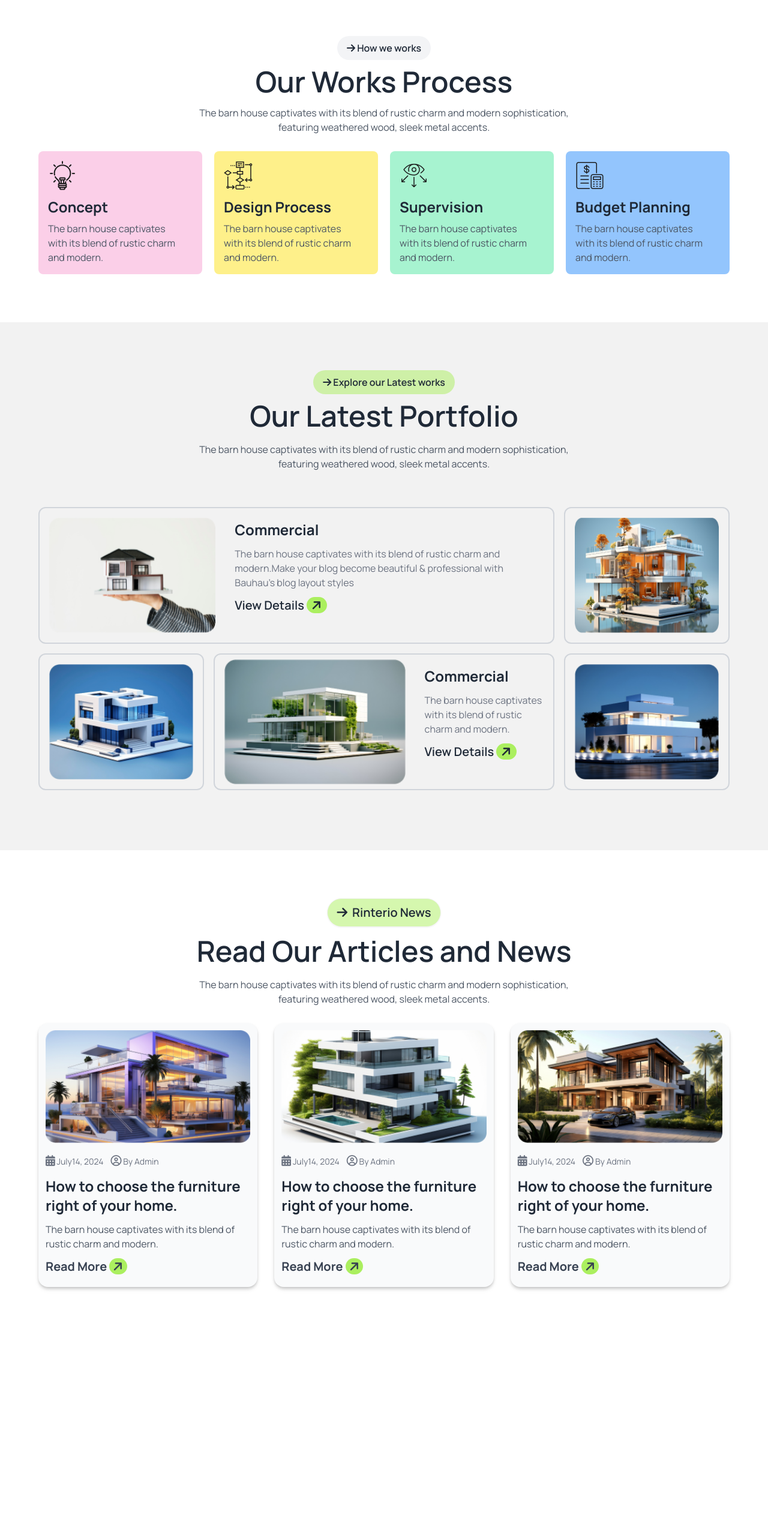
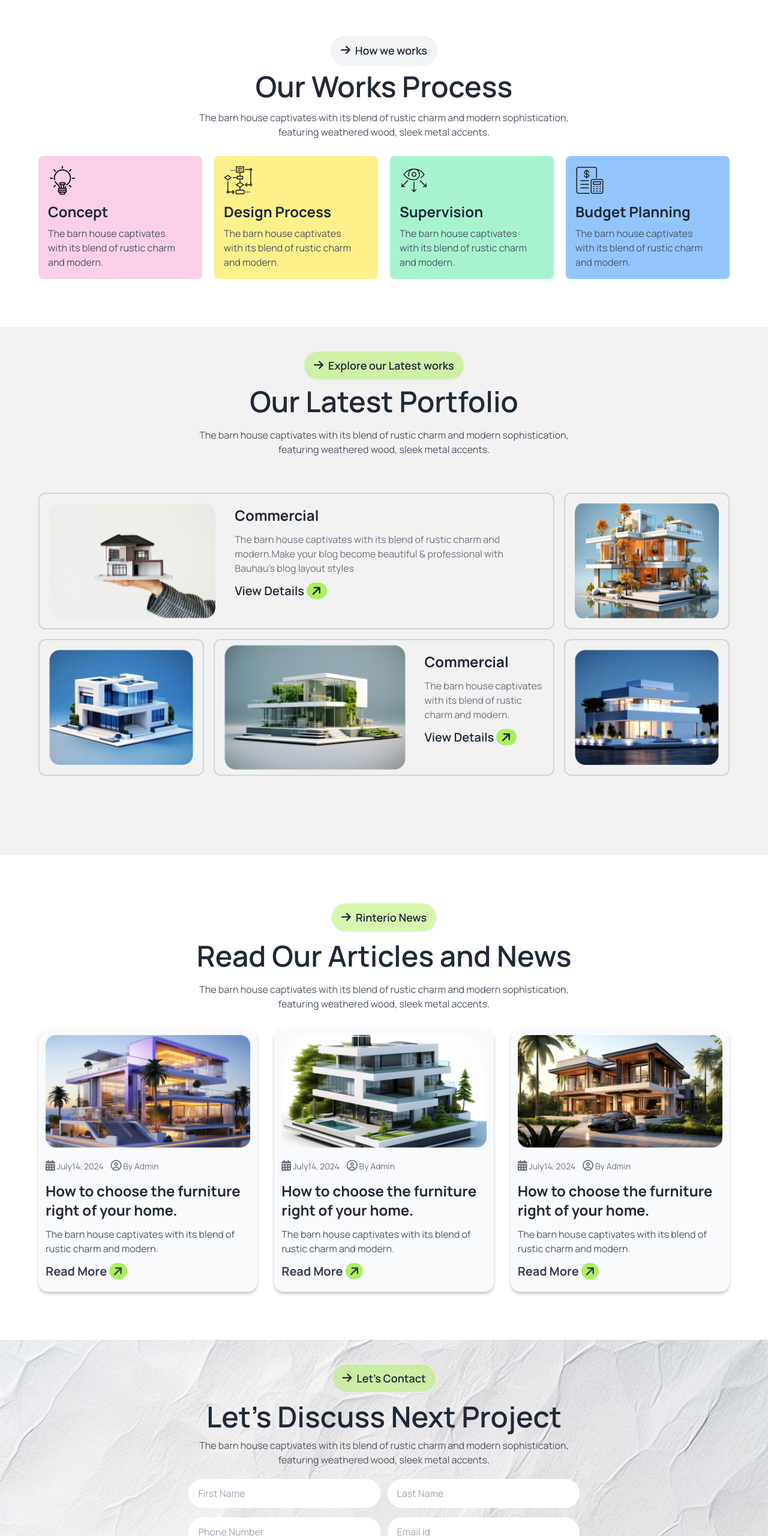
Before and after one commit to ridoyhowladerabir69/assignment-3, a plain HTML site: page index.html in a window 1280 px wide. Shown: the part 1750-4310 px from the top of the page at 60% size. Before the commit the page ends 3935 px from the top, so only its background shows below. Drawn offline with nearby package versions, Linux system fonts and the light colour scheme.

Commit message:
push the contact section

```diff
--- a/index.html
+++ b/index.html
@@ -28,6 +28,12 @@
           }
         }
     </script>
+    <style>
+        .input-bgimg {
+            background-image: url(assets/bg.jpg);
+            background-size: cover;
+        }
+    </style>
 </head>
 <body class="font-manrope">
     <header class="bg-base-200 overflow-hidden">
@@ -156,7 +162,7 @@
          <!-- Works Process section -->
         <section class="max-w-screen-xl mx-auto lg:px-16 mb-10">
             <div class="text-center mb-7 md:mt-10 lg:mt-20">
-                <button class="bg-gray-100 px-4 py-2 rounded-3xl text-base font-semibold mb-3"><i class="fa-solid fa-arrow-right"></i> How we works</button>
+                <button class="btn bg-gray-100 rounded-3xl text-lg mb-3"><i class="fa-solid fa-arrow-right"></i> How we works</button>
                 <h2 class="text-5xl font-semibold mb-4">Our Works Process</h2>
                 <p class="text-base text-gray-600">The barn house captivates with its blend of rustic charm and modern sophistication, <br> featuring weathered wood, sleek metal accents.</p>
             </div>
@@ -192,7 +198,7 @@
         <section class="mb-10 md:mt-10 lg:mt-20 bg-base-200 lg:h-[880px]">
             <div class="max-w-screen-xl mx-auto my-auto lg:px-16 relative">
                 <div class="text-center py-5 lg:py-10">
-                    <button class="bg-btnbg mt-10 px-4 py-2 rounded-3xl text-base font-semibold mb-3"><i class="fa-solid fa-arrow-right"></i> Explore our Latest works</button>
+                    <button class="btn bg-btnbg rounded-3xl text-lg font-semibold mb-3"><i class="fa-solid fa-arrow-right"></i> Explore our Latest works</button>
                     <h2 class="text-5xl font-semibold mb-5">Our Latest Portfolio</h2>
                     <p class="text-base text-gray-600">The barn house captivates with its blend of rustic charm and modern sophistication, <br> featuring weathered wood, sleek metal accents.</p>
                 </div>
@@ -238,7 +244,7 @@
         <section class="max-w-screen-xl mx-auto lg:px-16 mb-10">
             <div class="text-center mt-10 lg:mt-20">
                 <div class="text-center mb-7">
-                        <button class="btn bg-btnbg rounded-3xl text-xl mb-4"><i class="fa-solid fa-arrow-right"></i> Rinterio News</button>
+                    <button class="btn bg-btnbg rounded-3xl text-lg mb-4"><i class="fa-solid fa-arrow-right"></i> Rinterio News</button>
                     <h2 class="text-5xl font-semibold mb-5">Read Our Articles and News</h2>
                     <p class="text-base text-gray-600">The barn house captivates with its blend of rustic charm and modern sophistication,<br> featuring weathered wood, sleek metal accents.</p>
                 </div>
@@ -285,6 +291,25 @@
                 </div>
             </div>
         </section>
+
+        <!-- Input section -->
+        <section class="input-bgimg mb-10 mt-10 lg:mt-20">
+            <div class="max-w-screen-xl mx-auto lg:px-16 py-10">
+                <div class="text-center">
+                    <button class="btn bg-btnbg rounded-3xl text-lg mb-4"><i class="fa-solid fa-arrow-right"></i> Let's Contact</button>
+                    <h2 class="text-5xl font-semibold mb-3">Let's Discuss Next Project</h2>
+                    <p class="text-gray-600 mb-5">The barn house captivates with its blend of rustic charm and modern sophistication, <br> featuring weathered wood, sleek metal accents.</p>
+                </div>
+                <form class="text-center">
+                    <input class="w-80 h-12 px-4 rounded-3xl mb-4 mr-2" type="text" placeholder="First Name">
+                    <input class="w-80 h-12 px-4 rounded-3xl mb-4" type="text" placeholder="Last Name"><br>
+                    <input class="w-80 h-12 px-4 rounded-3xl mb-4 mr-2" type="text" placeholder="Phone Number">
+                    <input class="w-80 h-12 px-4 rounded-3xl mb-4" type="text" placeholder="Email id"><br>
+                    <textarea class="w-80 md:w-[650px] lg:w-[650px] h-36 rounded-xl px-3 py-2" name="" id="" placeholder="Write your message here"></textarea><br>
+                    <button class="btn bg-clr rounded-3xl w-80 md:w-[650px] lg:w-650px mt-5 text-lg">Send Mail <span class="bg-slate-800 rounded-full"><i class="fa-solid fa-arrow-right -rotate-45 text-white text-lg px-1.5"></i></span></button>
+                </form>
+            </div>
+        </section>
     </main>
 </body>
 </html>
```
Lines whose indentation alone changed are shown as unchanged.
